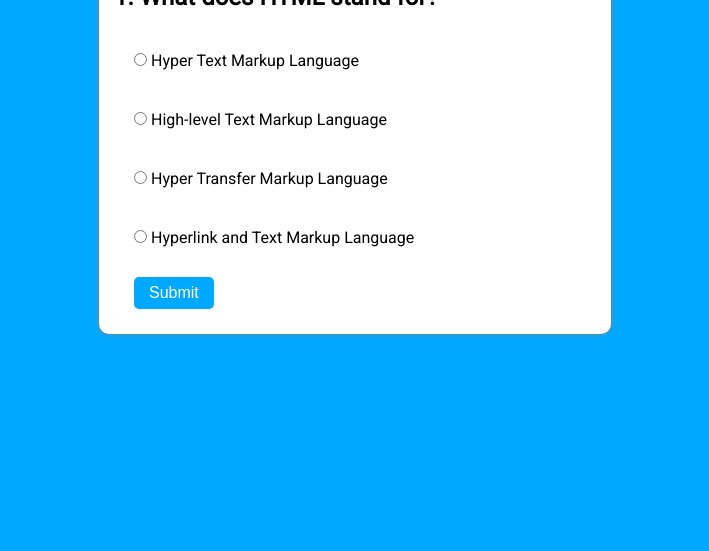
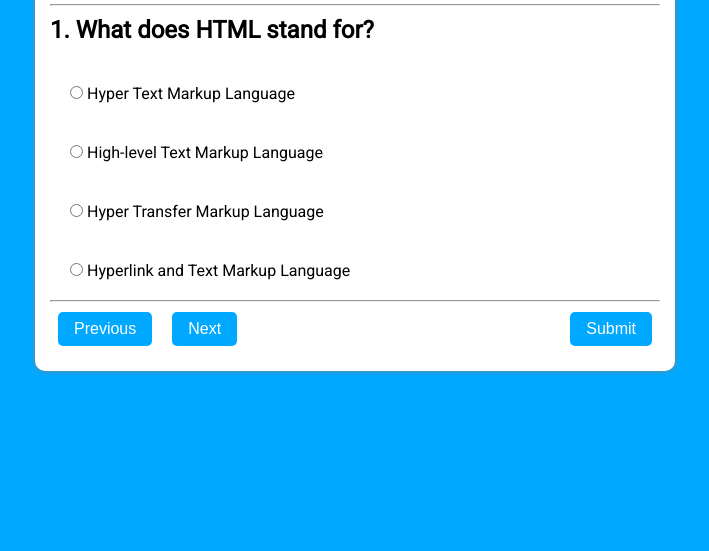
Before and after one commit to kartikg1809/Quiz_App, a plain HTML site: page index.html in a window 1280 px wide. Shown: the part 249-800 px from the top of the page, without its empty margins (285-994 px from the left). Drawn offline with Linux system fonts and the light colour scheme.

Commit message:
Added buttons and functionalities

```diff
--- a/index.html
+++ b/index.html
@@ -1,32 +1,52 @@
 <!DOCTYPE html>
 <html lang="en">
   <head>
-    <meta charset="UTF-8">
-    <meta name="viewport" content="width=device-width, initial-scale=1.0">
-    <link rel="stylesheet" href="./styles.css">
-    <title>Quiz App</title>
+    <meta charset="UTF-8" />
+    <meta name="viewport" content="width=device-width, initial-scale=1.0" />
+    <link rel="stylesheet" href="./styles.css" />
+    <title>Quiz Application</title>
+    <link rel="icon" type="image/x-icon" href="./images/favicon.png">
   </head>
   <body>
     <div class="main">
       <div id="box">
+        <div>
+            <h2>Quiz Application</h2>
+          <p>
+            Total Questions:
+            <span id="totalQues">25</span>
+          </p>
+        </div>
+        <hr>
+        <div>
           <h2 id="ques">1) This is the dummy question</h2>
+        </div>
         <div class="row">
-                <input id='option1'type="radio" value="a"name="option">
+          <input id="option1" type="radio" value="a" name="option" />
           <label for="option1">a) Option 1</label>
         </div>
         <div class="row">
-                <input id='option2'type="radio" value="b" name="option">
+          <input id="option2" type="radio" value="b" name="option" />
           <label for="option2">b) Option 1</label>
         </div>
         <div class="row">
-                <input id='option3'type="radio" value="c" name="option">
+          <input id="option3" type="radio" value="c" name="option" />
           <label for="option3">c) Option 1</label>
         </div>
         <div class="row">
-                <input id='option4'type="radio" value="d" name="option">
+          <input id="option4" type="radio" value="d" name="option" />
           <label for="option4">d) Option 1</label>
         </div>
-            <button onclick="submitQuiz()" class="btn">Submit</button>
+        <hr>
+        <div>
+          <button onclick="" id="Previous" class="btn">Previous</button>
+          <button onclick="" id="Next" class="btn">Next</button>
+          <div class="align">
+            <button onclick="submitQuiz()" id="submit" class="btn">
+              Submit
+            </button>
+          </div>
+        </div>
       </div>
     </div>
     <script src="./index.js"></script>
--- a/index.js
+++ b/index.js
@@ -1,107 +1,209 @@
 const questions = [
   {
     question: "What does HTML stand for?",
-      options: ["Hyper Text Markup Language", "High-level Text Markup Language", "Hyper Transfer Markup Language", "Hyperlink and Text Markup Language"],
-      correctAnswer: 0,
+    options: [
+      "Hyper Text Markup Language",
+      "High-level Text Markup Language",
+      "Hyper Transfer Markup Language",
+      "Hyperlink and Text Markup Language",
+    ],
+    correctAnswer: "a",
   },
   {
     question: "Which HTML tag is used to define an ordered list?",
     options: ["<ul>", "<ol>", "<li>", "<dl>"],
-      correctAnswer: 1,
+    correctAnswer: "b",
   },
   {
-      question: "Which HTML element is used for creating links to other web pages?",
+    question:
+      "Which HTML element is used for creating links to other web pages?",
     options: ["<link>", "<a>", "<href>", "<url>"],
-      correctAnswer: 1,
+    correctAnswer: "b",
   },
   {
     question: "What does CSS stand for?",
-      options: ["Cascading Style Sheet", "Creative Style Sheet", "Computer Style Sheet", "Colorful Style Sheet"],
-      correctAnswer: 0,
+    options: [
+      "Cascading Style Sheet",
+      "Creative Style Sheet",
+      "Computer Style Sheet",
+      "Colorful Style Sheet",
+    ],
+    correctAnswer: "a",
   },
   {
-      question: "Which CSS property is used to change the text color of an element?",
+    question:
+      "Which CSS property is used to change the text color of an element?",
     options: ["font-color", "text-color", "color", "text-style"],
-      correctAnswer: 2,
+    correctAnswer: "c",
   },
   {
-      question: "Which CSS selector is used to select elements with a specific class name?",
+    question:
+      "Which CSS selector is used to select elements with a specific class name?",
     options: ["#", ".", ":", "/"],
-      correctAnswer: 1,
+    correctAnswer: "b",
   },
   {
     question: "What is the correct way to declare a JavaScript variable?",
     options: ["var myVar;", "v myVar;", "variable myVar;", "int myVar;"],
-      correctAnswer: 0,
-    },
-    {
-      question: "Which of the following is NOT a JavaScript data type?",
-      options: ["Number", "Boolean", "Character", "String"],
-      correctAnswer: 2,
+    correctAnswer: "a",
   },
   {
     question: "What does the 'if' statement do in JavaScript?",
-      options: ["It defines a loop.", "It executes a block of code only if a condition is true.", "It declares a variable.", "It repeats a block of code a specific number of times."],
-      correctAnswer: 1,
+    options: [
+      "It defines a loop.",
+      "It executes a block of code only if a condition is true.",
+      "It declares a variable.",
+      "It repeats a block of code a specific number of times.",
+    ],
+    correctAnswer: "b",
   },
   {
     question: "Which HTML tag is used to create a hyperlink?",
     options: ["<url>", "<link>", "<a>", "<href>"],
-      correctAnswer: 2,
+    correctAnswer: "c",
   },
   {
     question: "What is the purpose of the HTML <meta> tag?",
-      options: ["To define a paragraph of text.", "To create a clickable link.", "To provide metadata about the document.", "To define a list of items."],
-      correctAnswer: 2,
+    options: [
+      "To define a paragraph of text.",
+      "To create a clickable link.",
+      "To provide metadata about the document.",
+      "To define a list of items.",
+    ],
+    correctAnswer: "c",
   },
   {
-      question: "Which CSS property is used to control the spacing between elements on a web page?",
+    question:
+      "Which CSS property is used to control the spacing between elements on a web page?",
     options: ["padding", "margin", "border", "space"],
-      correctAnswer: 0,
+    correctAnswer: "a",
   },
   {
     question: "What is the CSS box model?",
-      options: ["A model for creating boxes in web design.", "A model for determining the size and spacing of elements.", "A model for creating 3D effects in web design.", "A model for creating animations in web design."],
-      correctAnswer: 1,
+    options: [
+      "A model for creating boxes in web design.",
+      "A model for determining the size and spacing of elements.",
+      "A model for creating 3D effects in web design.",
+      "A model for creating animations in web design.",
+    ],
+    correctAnswer: "b",
   },
   {
     question: "What is the purpose of the JavaScript 'querySelector' method?",
-      options: ["To select and manipulate HTML elements.", "To define a new variable.", "To create a loop.", "To add comments to the code."],
-      correctAnswer: 0,
+    options: [
+      "To select and manipulate HTML elements.",
+      "To define a new variable.",
+      "To create a loop.",
+      "To add comments to the code.",
+    ],
+    correctAnswer: "a",
   },
   {
     question: "What does the JavaScript 'parseInt()' function do?",
-      options: ["It parses a string and returns an integer.", "It converts a number to a string.", "It generates a random integer.", "It checks if a variable is an integer."],
-      correctAnswer: 0,
+    options: [
+      "It parses a string and returns an integer.",
+      "It converts a number to a string.",
+      "It generates a random integer.",
+      "It checks if a variable is an integer.",
+    ],
+    correctAnswer: "a",
   },
   {
     question: "What does the JavaScript 'addEventListener' method do?",
-      options: ["It defines a new function.", "It sets the background color of an element.", "It attaches an event handler to an element.", "It creates a new variable."],
-      correctAnswer: 2,
+    options: [
+      "It defines a new function.",
+      "It sets the background color of an element.",
+      "It attaches an event handler to an element.",
+      "It creates a new variable.",
+    ],
+    correctAnswer: "c",
   },
 ];
-let index=0;
-const loadQuestion=()=>{
-    const data=questions[index];
-    console.log(data);
-    ques.innerText=`${index+1}.  ${data.question}`;
-    options[0].innerText=data.options[0];
-    options[1].innerText=data.options[1];
-    options[2].innerText=data.options[2];
-    options[3].innerText=data.options[3];
+let index = 0;
+let total = questions.length;
+let correct = 0;
+let nextIndex = 0;
+const previousAns = new Array(total);
+for (var i = 0; i < total; i++) {
+  previousAns[i] = "z";
 }
-const options=document.getElementsByTagName('label');
-const ques=document.getElementById('ques');
-const check=document.getElementsByTagName('input')
+const loadQuestion = () => {
+  if (previousAns[index] == "z") {
+    reset();
+  }
+  document.getElementById("totalQues").innerText = total;
+  if (index === total) {
+    return endQuiz();
+  }
+  const data = questions[index];
+  ques.innerText = `${index + 1}.  ${data.question}`;
+  options[0].innerText = data.options[0];
+  options[1].innerText = data.options[1];
+  options[2].innerText = data.options[2];
+  options[3].innerText = data.options[3];
+};
+const options = document.getElementsByTagName("label");
+const ques = document.getElementById("ques");
+const check = document.getElementsByTagName("input");
 
-const submitQuiz=()=>{
-   const ans=getAnswer();
+const submitQuiz = () => {
+  const inputArray = Array.from(check); //we need to convert collection to an array
+  for (let i = 0; i < inputArray.length; i++) {
+    if (inputArray[i].checked) {
+      previousAns[index] = inputArray[i].value;
     }
-const getAnswer=()=>{
-    check.forEach(element => {
-        if(element.checked){
-            console.log('Y');
+  }
+  for (var i = 0; i < total; i++) {
+    const data = questions[i];
+    if (previousAns[i] === data.correctAnswer) {
+      correct++;
+    }
+  }
+  document.getElementById("box").innerHTML = `
+    <div style="text-align:center">
+    <h3>Thank You for playing the quiz</h3>
+    <h3>You got ${correct}/${total}</h3>
+    </div>`;
+};
+const reset = () => {
+  const inputArray = Array.from(check); //we need to convert collection to an array
+  inputArray.forEach((element) => {
+    if (element.checked) {
+      element.checked = false;
     }
   });
+};
+const next = () => {
+  const inputArray = Array.from(check); //we need to convert collection to an array
+  if (previousAns[index] == "z") {
+    for (let i = 0; i < inputArray.length; i++) {
+      if (inputArray[i].checked === true) {
+        previousAns[index] = inputArray[i].value;
       }
+    }
+  }
+  index++;
   loadQuestion();
+  if (previousAns[index] != "z") {
+    for (let i = 0; i < inputArray.length; i++) {
+      if (inputArray[i].value === previousAns[index]) {
+        inputArray[i].checked = true;
+        break;
+      }
+    }
+  }
+};
+const previous = () => {
+  index--;
+  loadQuestion();
+  const inputArray = Array.from(check); //we need to convert collection to an array
+  inputArray.forEach((element) => {
+    if (element.value == previousAns[index]) {
+      element.checked = true;
+    }
+  });
+};
+loadQuestion();
+
+document.getElementById("Next").addEventListener("click", next);
+document.getElementById("Previous").addEventListener("click", previous);
--- a/styles.css
+++ b/styles.css
@@ -17,13 +17,16 @@ body{
 }
 #box{
     padding: 15px;
-    width:40%;
+    width:50%;
     box-shadow: 0px 0px 5px gray;
     background-color: white;
     border-radius: 10px;
 }
 h2{
     padding-bottom: 20px;
+    padding-top: 10px;
+    display: inline-block;
+    width: auto;
 }
 .row{
     width: 100%;
@@ -31,11 +34,22 @@ h2{
     margin-left: 0;
 }
 .btn{
-    margin: 10px 20px;
-    padding: 7px 15px;
+    margin: 10px 8px;
+    padding: 8px 16px;
     color: white;
     font-size: medium;
     background-color: #00A9FF;
     border: none;
     border-radius: 5px;
 }
+
+.align{
+    float: right;
+}
+p{
+    float: right;
+    padding: 5px 15px;
+    margin-top: 10px;
+    background-color: #5cb85c;
+    border-radius: 20px;
+}
```
Also changed, not shown: images/favicon.png (added). Lines whose indentation alone changed are shown as unchanged.
